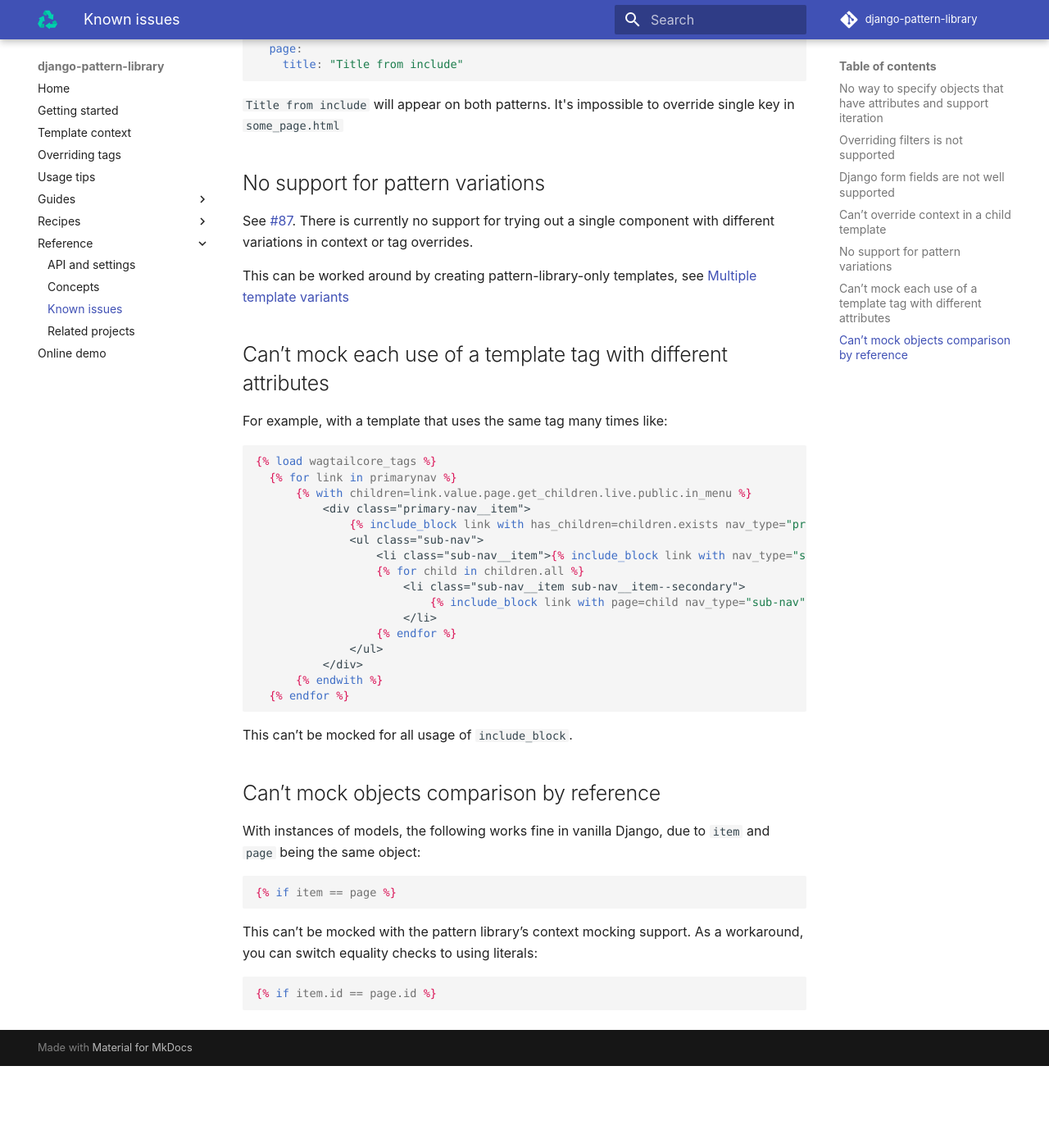
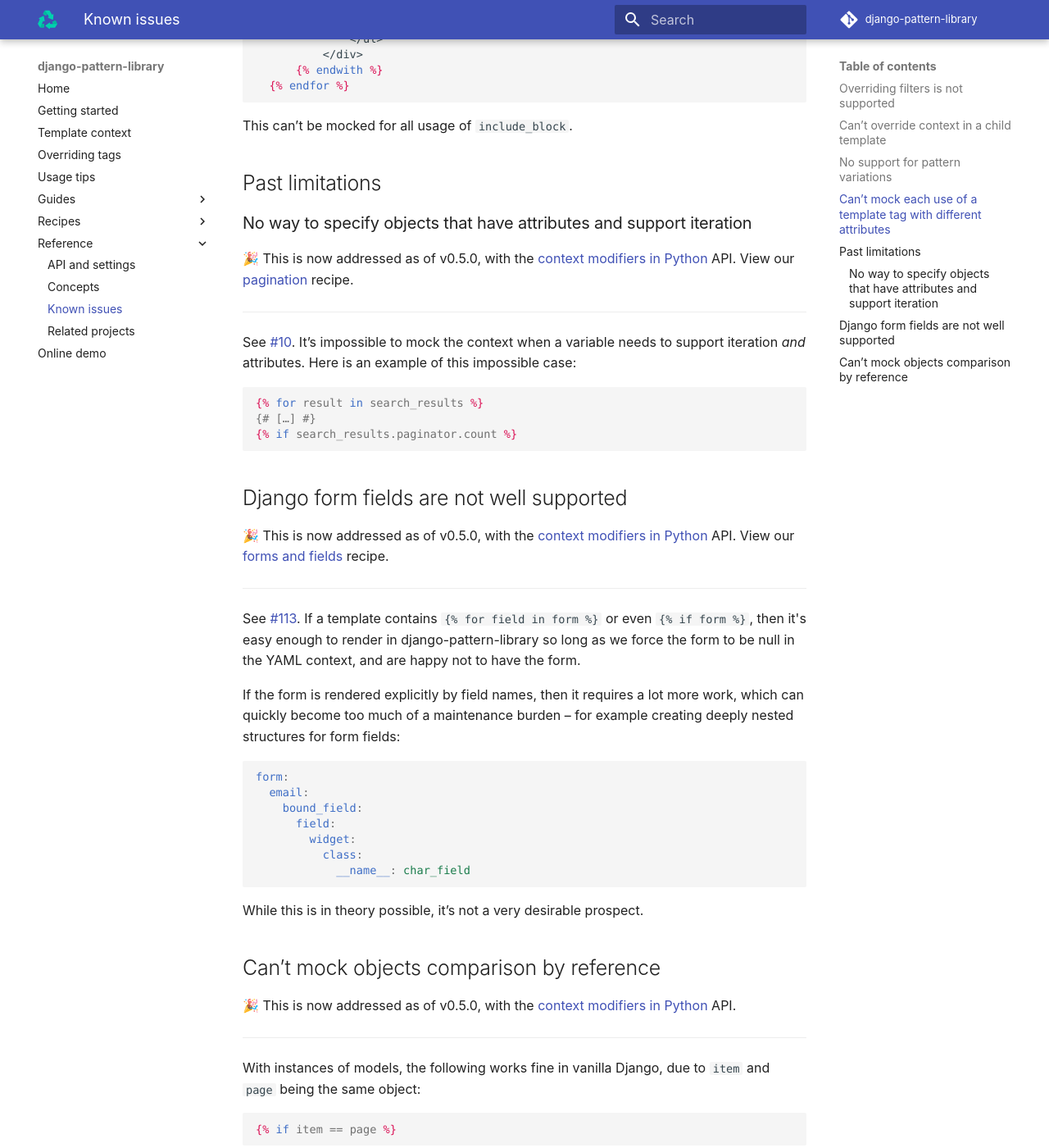
Before and after one commit to torchbox/django-pattern-library, an MkDocs documentation site: the page built from docs/reference/known-issues.md, in a window 1280 px wide and 1400 px high, scrolled down 1492 px. Shown: the whole window at 82% size. Built offline with MkDocs 1.6.1 and Material for MkDocs 9.7.7, drawn with Linux system fonts in a browser that asks for light colours; comment, search, counter and statistics services are not loaded; before the commit the page ends 2792 px from its top, so only the background shows below that; some of the changed text lies outside the part shown.

````diff
--- a/docs/reference/known-issues.md
+++ b/docs/reference/known-issues.md
@@ -2,37 +2,9 @@
 
 django-pattern-library has a few known limitations due to its design, which are worth knowing about when authoring templates or attempting to document them in the pattern library.
 
-## No way to specify objects that have attributes and support iteration
-
-See [#10](https://github.com/torchbox/django-pattern-library/issues/10). It’s impossible to mock the context when a variable needs to support iteration _and_ attributes. Here is an example of this impossible case:
-
-```django
-{% for result in search_results %}
-{# […] #}
-{% if search_results.paginator.count %}
-```
-
 ## Overriding filters is not supported
 
 See [#114](https://github.com/torchbox/django-pattern-library/issues/114). PRs welcome!
-
-## Django form fields are not well supported
-
-See [#113](https://github.com/torchbox/django-pattern-library/issues/113). If a template contains `{% for field in form %}` or even `{% if form %}`, then it's easy enough to render in django-pattern-library so long as we force the form to be null in the YAML context, and are happy not to have the form.
-
-If the form is rendered explicitly by field names, then it requires a lot more work, which can quickly become too much of a maintenance burden – for example creating deeply nested structures for form fields:
-
-```yaml
-  form:
-    email:
-      bound_field:
-        field:
-          widget:
-            class:
-              __name__: char_field
-```
-
-While this is in theory possible, it’s not a very desirable prospect.
 
 ## Can’t override context in a child template
 
@@ -67,7 +39,7 @@ This can be worked around by creating pattern-library-only templates, see [Multi
 
 ## Can’t mock each use of a template tag with different attributes
 
-For example, with a template that uses the same tag many times like:
+See [#138](https://github.com/torchbox/django-pattern-library/issues/138). For example, with a template that uses the same tag many times like:
 
 ```django
 {% load wagtailcore_tags %}
@@ -90,7 +62,49 @@ For example, with a template that uses the same tag many times like:
 
 This can’t be mocked for all usage of `include_block`.
 
+## Past limitations
+
+### No way to specify objects that have attributes and support iteration
+
+🎉 This is now addressed as of v0.5.0, with the [context modifiers in Python](../guides/defining-template-context.md#modifying-template-contexts-with-python) API. View our [pagination](../recipes/pagination.md) recipe.
+
+---
+
+See [#10](https://github.com/torchbox/django-pattern-library/issues/10). It’s impossible to mock the context when a variable needs to support iteration _and_ attributes. Here is an example of this impossible case:
+
+```django
+{% for result in search_results %}
+{# […] #}
+{% if search_results.paginator.count %}
+```
+
+## Django form fields are not well supported
+
+🎉 This is now addressed as of v0.5.0, with the [context modifiers in Python](../guides/defining-template-context.md#modifying-template-contexts-with-python) API. View our [forms and fields](../recipes/forms-and-fields.md) recipe.
+
+---
+
+See [#113](https://github.com/torchbox/django-pattern-library/issues/113). If a template contains `{% for field in form %}` or even `{% if form %}`, then it's easy enough to render in django-pattern-library so long as we force the form to be null in the YAML context, and are happy not to have the form.
+
+If the form is rendered explicitly by field names, then it requires a lot more work, which can quickly become too much of a maintenance burden – for example creating deeply nested structures for form fields:
+
+```yaml
+form:
+  email:
+    bound_field:
+      field:
+        widget:
+          class:
+            __name__: char_field
+```
+
+While this is in theory possible, it’s not a very desirable prospect.
+
 ## Can’t mock objects comparison by reference
+
+🎉 This is now addressed as of v0.5.0, with the [context modifiers in Python](../guides/defining-template-context.md#modifying-template-contexts-with-python) API.
+
+---
 
 With instances of models, the following works fine in vanilla Django, due to `item` and `page` being the same object:
 
--- a/pyproject.toml
+++ b/pyproject.toml
@@ -1,6 +1,6 @@
 [tool.poetry]
 name = "django-pattern-library"
-version = "0.4.0"
+version = "0.5.0"
 description = "A module for Django that allows to build pattern libraries for your projects."
 authors = [
     "Ben Dickinson <ben.dickinson@torchbox.com>"
````
Also changed, not shown: CHANGELOG.md (+19 -1 lines), questions.md (deleted, +0 -42 lines).
